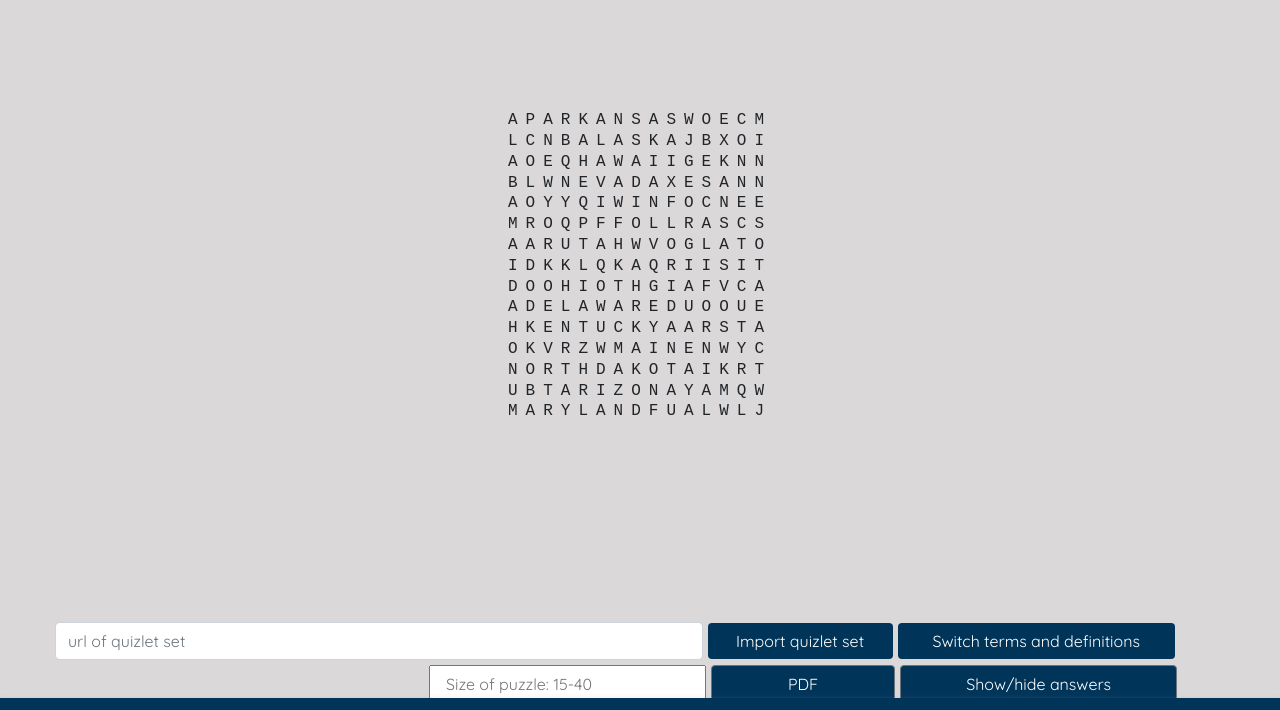
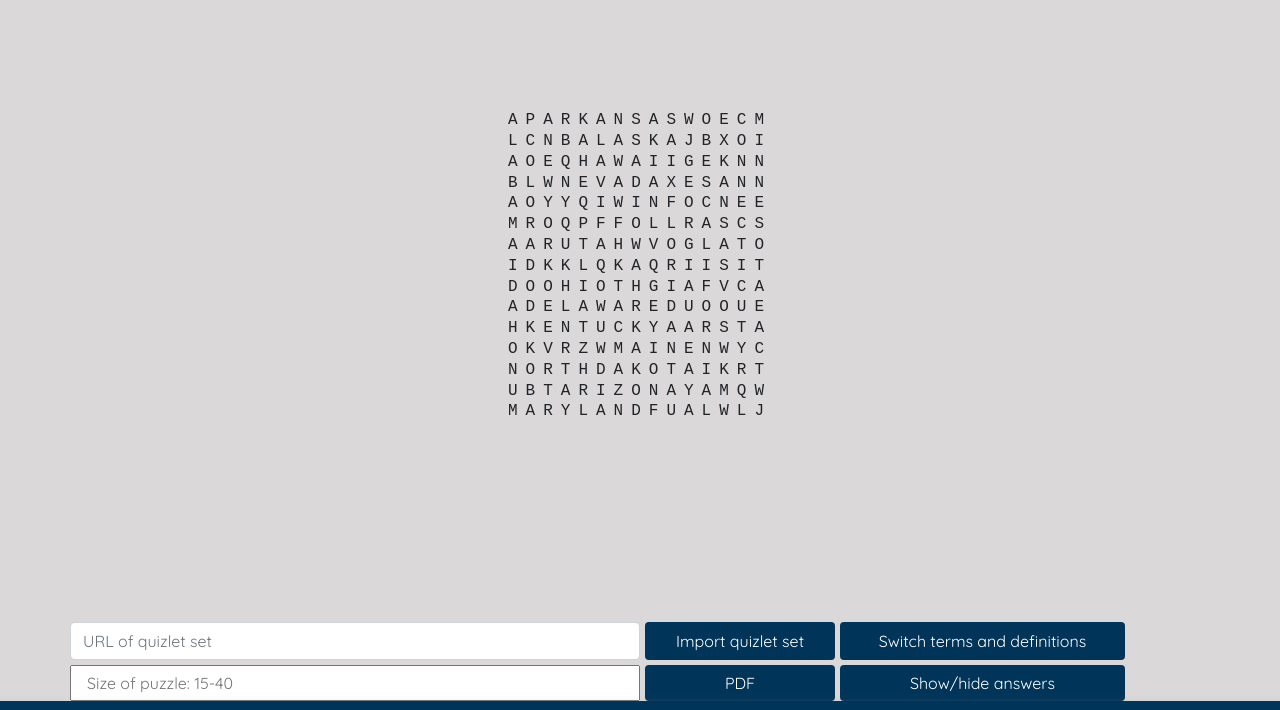
Before and after one commit to hrubert/quizlet-crossword-app, a plain HTML site: page wordSearch.html in a window 1280 px wide. Shown: the part 213-923 px from the top of the page. Drawn offline with nearby package versions, Linux system fonts and the light colour scheme.

Commit message:
fixed button styling word search

```diff
--- a/scripts/crossWord.js
+++ b/scripts/crossWord.js
@@ -207,6 +207,7 @@
 
 
     $("#importSet").click(function () {
+        click = 0;
         $("#answers").removeAttr("disabled");
         // get the set with the given ID
         switched = false;
@@ -295,6 +296,7 @@
 
     $("#switch").click(function () {
         // get the set with the given ID
+        click = 0;
         $("#answers").removeAttr("disabled");
         switched = true;
         $("#display-crossword").empty();
--- a/styles.css
+++ b/styles.css
@@ -237,7 +237,7 @@
 }
 
 .nop {
-    margin-right: 5px;
+    /* margin-right: 5px; */
 }
 @media only screen and (max-width: 600px){
     .square1 {
--- a/wordSearch.html
+++ b/wordSearch.html
@@ -98,17 +98,16 @@
         </div>
     </div>
     <div class="container button-container">
-        <div class="form-inline">
-            <div class="row"></div>
-            <input type="url" class="form-control col-md-7 searchurl" name="setID" id="setID" aria-describedby="helpId" placeholder="url of quizlet set"
+        <div class="row">
+            <input type="url" class="form-control col-md-6 searchurl" name="setID" id="setID" aria-describedby="helpId" placeholder="URL of quizlet set"
                 required>
             <button type="button" class="btn btn-secondary col-md-2 button1" id="importSet">Import quizlet set</button>
             <button type="button" class="btn btn-secondary col-md-3 button2" id="switch">Switch terms and definitions</button>
         </div>
-        <div class="row buttonsWS">
-            <input type="number" class="col-md-3 col-3 nop" name="size" id="size" min="15" max="40" placeholder="Size of puzzle: 15-40">
-            <button type="button" class="btn col-md-2 btn-secondary button3" onclick="javascript:demoFromHTML();">PDF</button>
-            <button type="button" class="btn btn-secondary col-md-3 button4" id="answers">Show/hide answers</button>
+        <div class="row">
+            <input type="number" class="col-md-6 col-3 nop searchurl" name="size" id="size" min="15" max="40" placeholder="Size of puzzle: 15-40">
+            <button type="button" class="btn col-md-2 btn-secondary button1" onclick="javascript:demoFromHTML();">PDF</button>
+            <button type="button" class="btn btn-secondary col-md-3 button2" id="answers">Show/hide answers</button>
         </div>
     </div>
     <footer class="row page-footer special-color-dark pt-4 footerPages">
```
Also changed, not shown: README.md.
